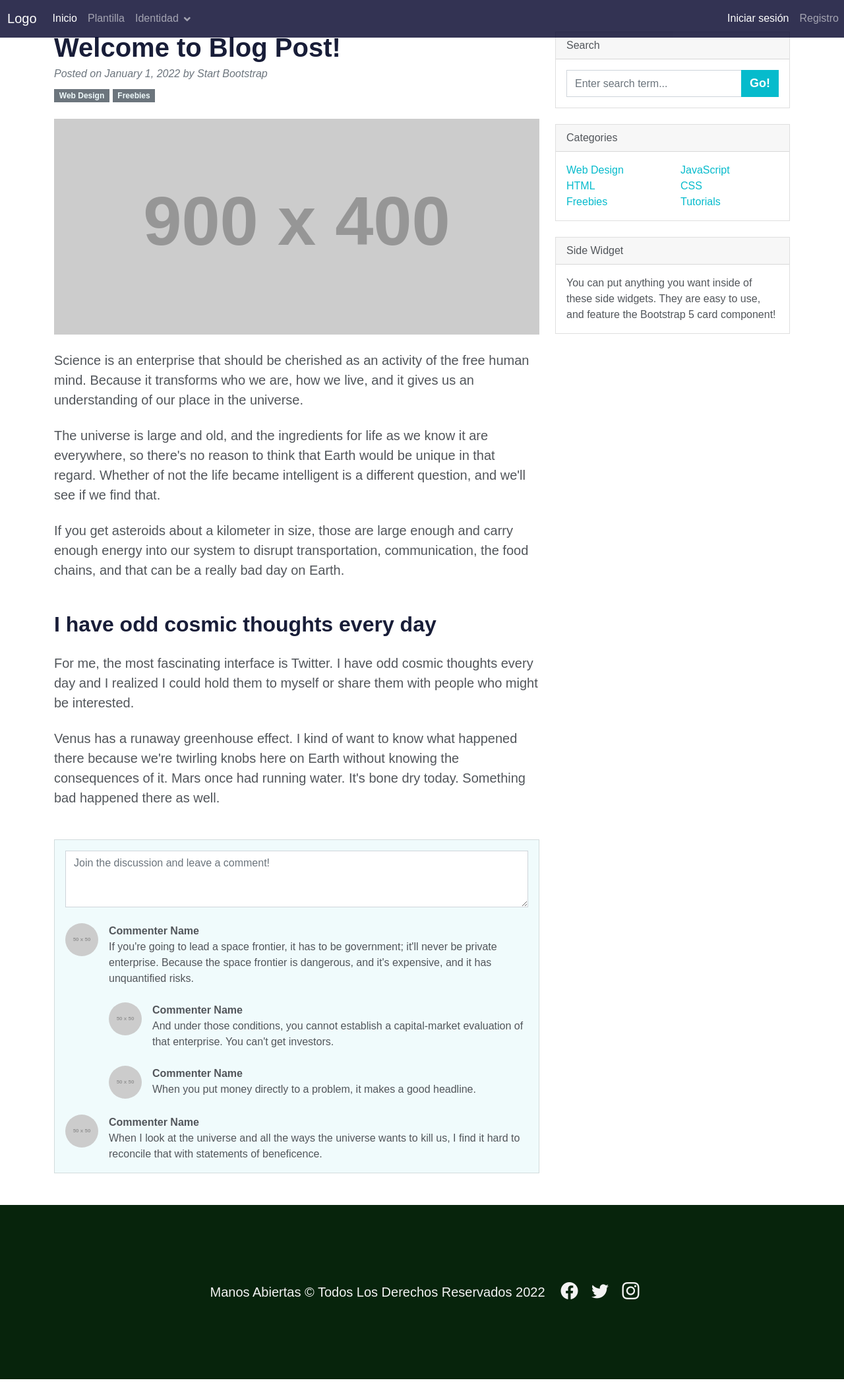
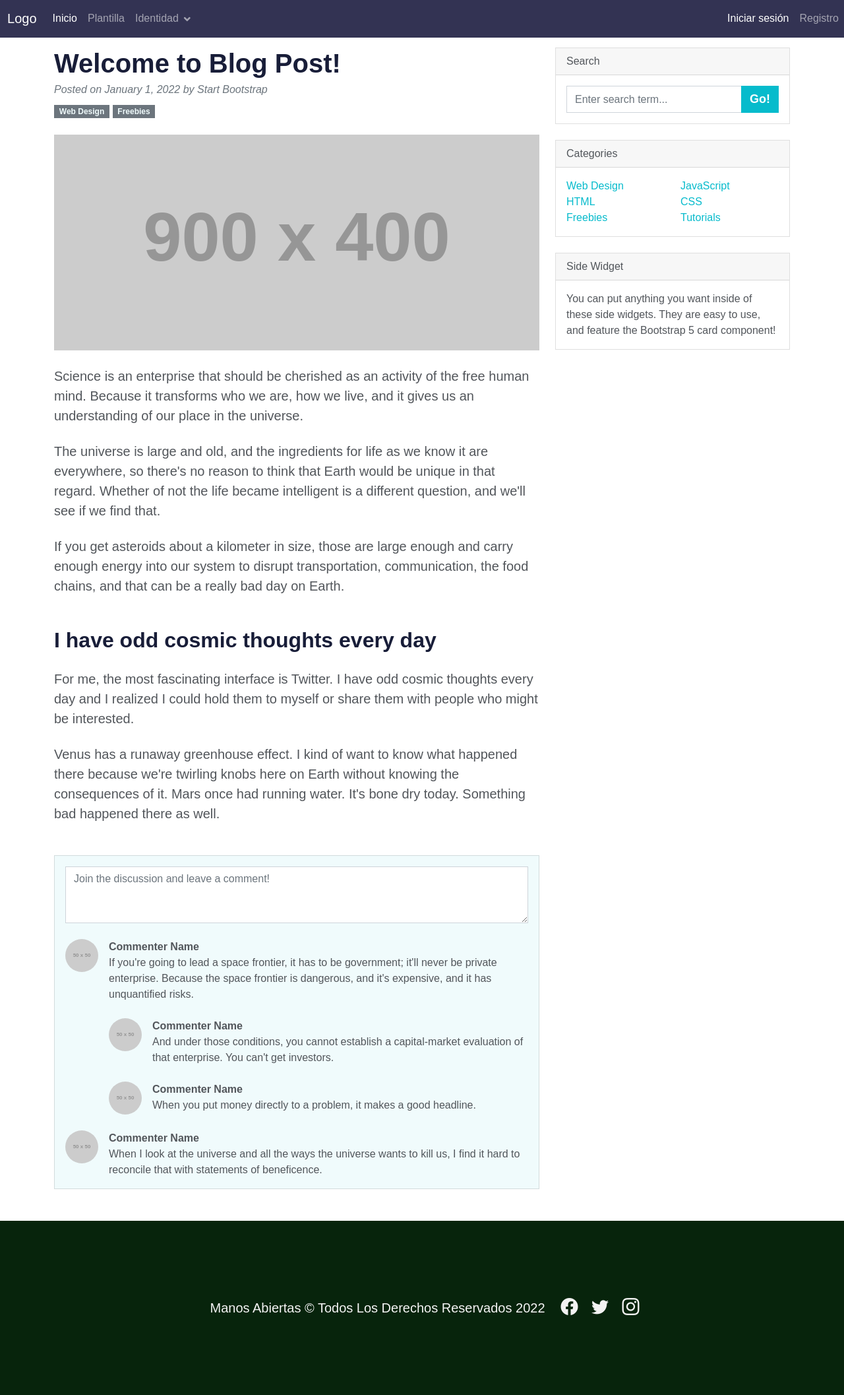
Before and after one commit to gonzalocandia92/fundacionala-informatorio, a Django app: page /galeria in a window 1280 px wide. Shown: the whole page at 66% size. Before the commit the page ends 2090 px from the top, so only its background shows below. Run offline with Django 4.2, Linux system fonts and the light colour scheme; grey boxes labelled with a size stand in for pictures from a placeholder-image service; some libraries are stand-ins or nearby versions.

Commit message:
Ajustes en template post

```diff
--- a/static/css/style.css
+++ b/static/css/style.css
@@ -1,8 +1,8 @@
 /********** Template CSS **********/
 :root {
-    --primary: #06BBCC;
+    --primary: #100e71;
     --light: #F0FBFC;
-    --dark: #181d38;
+    --dark: #121836;
 }
 
 .fw-medium {
--- a/templates/miscelaneo/galeria.html
+++ b/templates/miscelaneo/galeria.html
@@ -8,13 +8,14 @@
 
 <!-- Page content-->
 <div class="container mt-5">
+
     <div class="row">
         <div class="col-lg-8">
             <!-- Post content-->
             <article>
                 <!-- Post header-->
                 <header class="mb-4">
-                    <!-- Post title-->
+                    <!-- Post title--><br/>
                     <h1 class="fw-bolder mb-1">Welcome to Blog Post!</h1>
                     <!-- Post meta content-->
                     <div class="text-muted fst-italic mb-2">Posted on January 1, 2022 by Start Bootstrap</div>
@@ -78,7 +79,7 @@
             </section>
         </div>
         <!-- Side widgets-->
-        <div class="col-lg-4">
+        <div class="col-lg-4"><br/>
             <!-- Search widget-->
             <div class="card mb-4">
                 <div class="card-header">Search</div>
```
